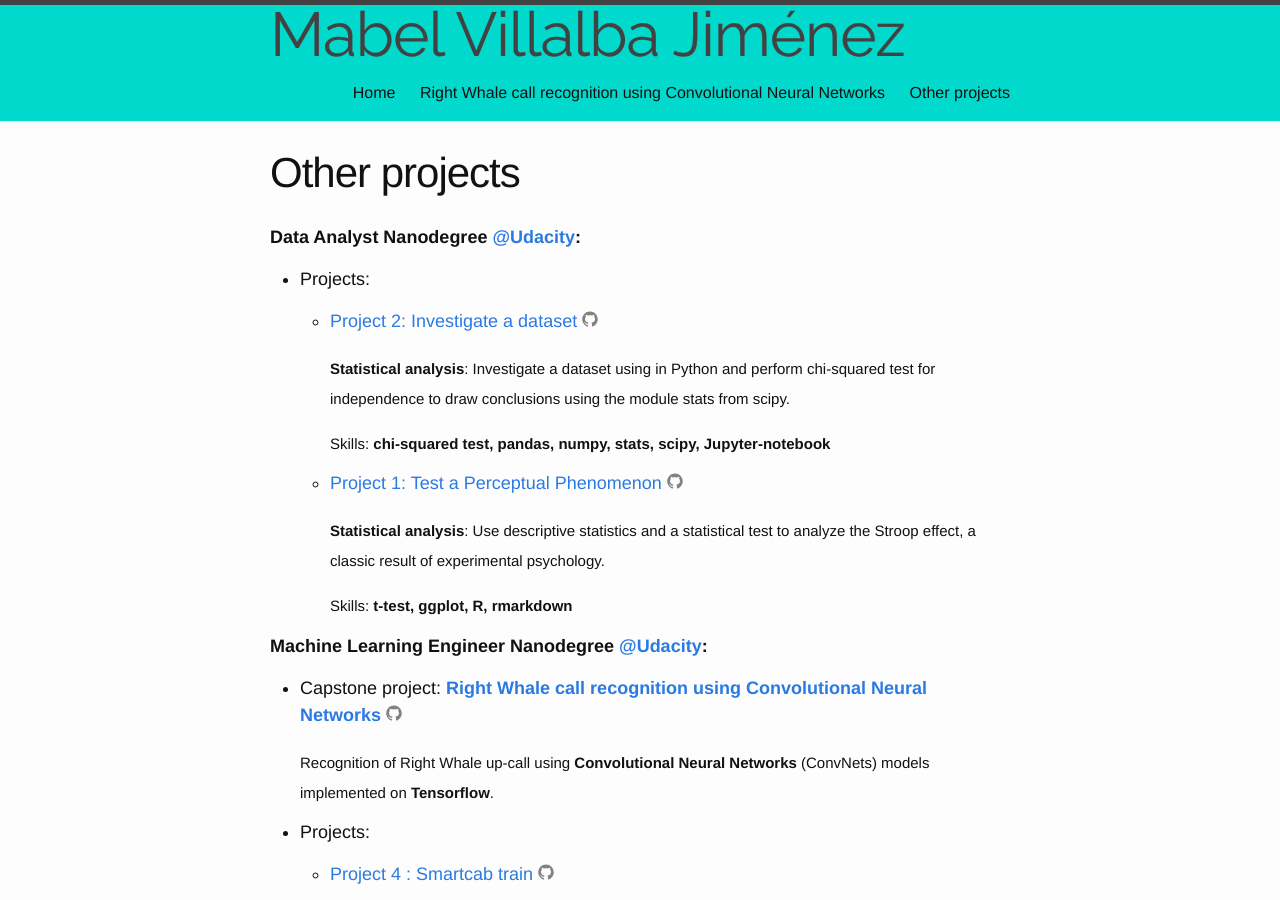
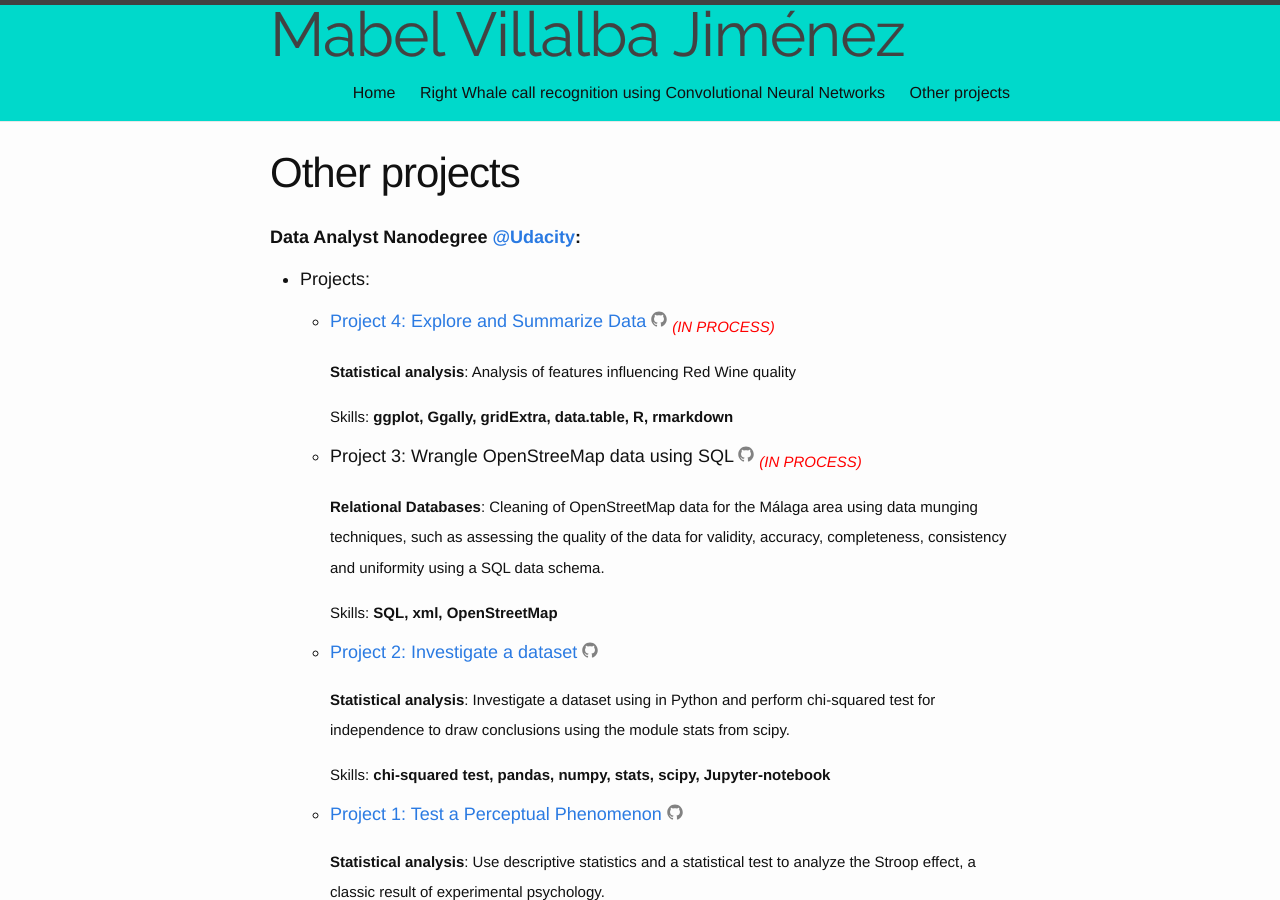
Before and after one commit to mabelvj/mabelvj.github.io, a Jekyll site: the page built from projects.md, in a window 1280 px wide and 900 px high. Built offline with Jekyll 4.4.1, drawn with Linux system fonts in a browser that asks for light colours; some web fonts are replaced; comment, search, counter and statistics services are not loaded.

Commit message:
added new report page 2

```diff
--- a/projects.md
+++ b/projects.md
@@ -7,6 +7,21 @@ navigation_weight: 3
 **Data Analyst Nanodegree [@Udacity](https://www.udacity.com):**
 
 - Projects:
+
+
+	- [Project 4: Explore and Summarize Data](https://rawgit.com/mabelvj/data-analyst-nanodegree/master/P4-explore-and-summarize-data/P4-Analysis_of_a_dataset.html) [{%include icon-github.svg%}](https://github.com/mabelvj/data-analyst-nanodegree/tree/master/P4-explore-and-summarize-data) <span style="color:red"><sub>*(IN PROCESS)* </sub></span>
+
+		<sub> **Statistical analysis**: Analysis of features influencing Red Wine quality</sub>
+
+		<sub>Skills: **ggplot, Ggally, gridExtra, data.table, R, rmarkdown** </sub>
+
+
+	- Project 3: Wrangle OpenStreeMap data using SQL
+	<!---(https://rawgit.com/mabelvj/data-analyst-nanodegree/master/P4-explore-and-summarize-data/P4-Analysis_of_a_dataset.html)--> [{%include icon-github.svg%}](https://github.com/mabelvj/data-analyst-nanodegree/tree/master/P3-wrangle-openstreetmap-data) <span style="color:red"><sub>*(IN PROCESS)* </sub></span>
+
+		<sub> **Relational Databases**: Cleaning of OpenStreetMap data for the Málaga area using data munging techniques, such as assessing the quality of the data for validity, accuracy, completeness, consistency and uniformity using a SQL data schema. </sub>
+
+		<sub>Skills: **SQL, xml, OpenStreetMap**</sub>
 
 	- [Project 2: Investigate a dataset](https://rawgit.com/mabelvj/data-analyst-nanodegree/master/P2-investigate-dataset/P2_report.html) [{%include icon-github.svg%}](https://github.com/mabelvj/data-analyst-nanodegree/tree/master/P2-investigate-dataset)
 
@@ -21,6 +36,7 @@ navigation_weight: 3
 
 		<sub>Skills: **t-test, ggplot, R, rmarkdown**
 		</sub>
+
 
 
 **Machine Learning Engineer Nanodegree [@Udacity](https://www.udacity.com):**
```
